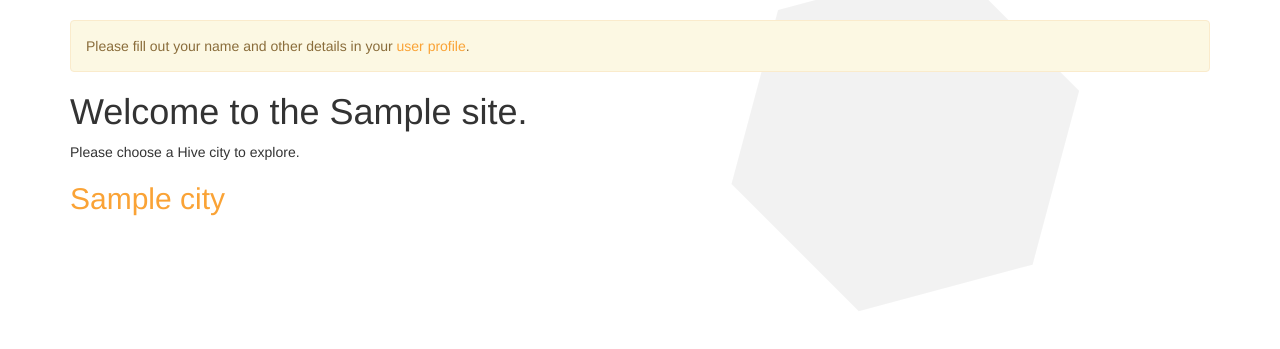
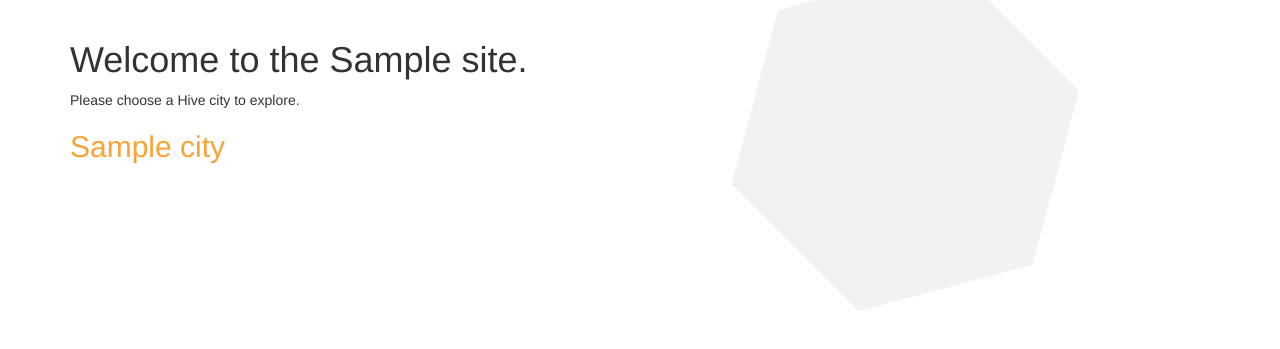
Before and after one commit to toolness/hive-django, a Django app: template directory/templates/directory/multi_city_home.html in a window 1280 px wide. Shown: the part 52-401 px from the top of the page. Run offline with Django 3.2, Linux system fonts and the light colour scheme; the template is opened without the code that fills it: most values are stand-ins (such as "Sample title", 1, 10 or a date in 2020); parts of the project's set-up code (start-up, migrations or seed data) failed here and were passed over; some libraries are stand-ins or nearby versions; some web fonts are replaced.

Commit message:
only show user apply alert if user is authenticated (logged in).

```diff
--- a/directory/templates/directory/user_apply_alert.html
+++ b/directory/templates/directory/user_apply_alert.html
@@ -1,4 +1,4 @@
-{% if not user.membership.organization %}
+{% if user.is_authenticated and not user.membership.organization %}
 {% if not request.session.submitted_application %}
   <div class="alert alert-warning">
     {% if not user.get_full_name %}
```
